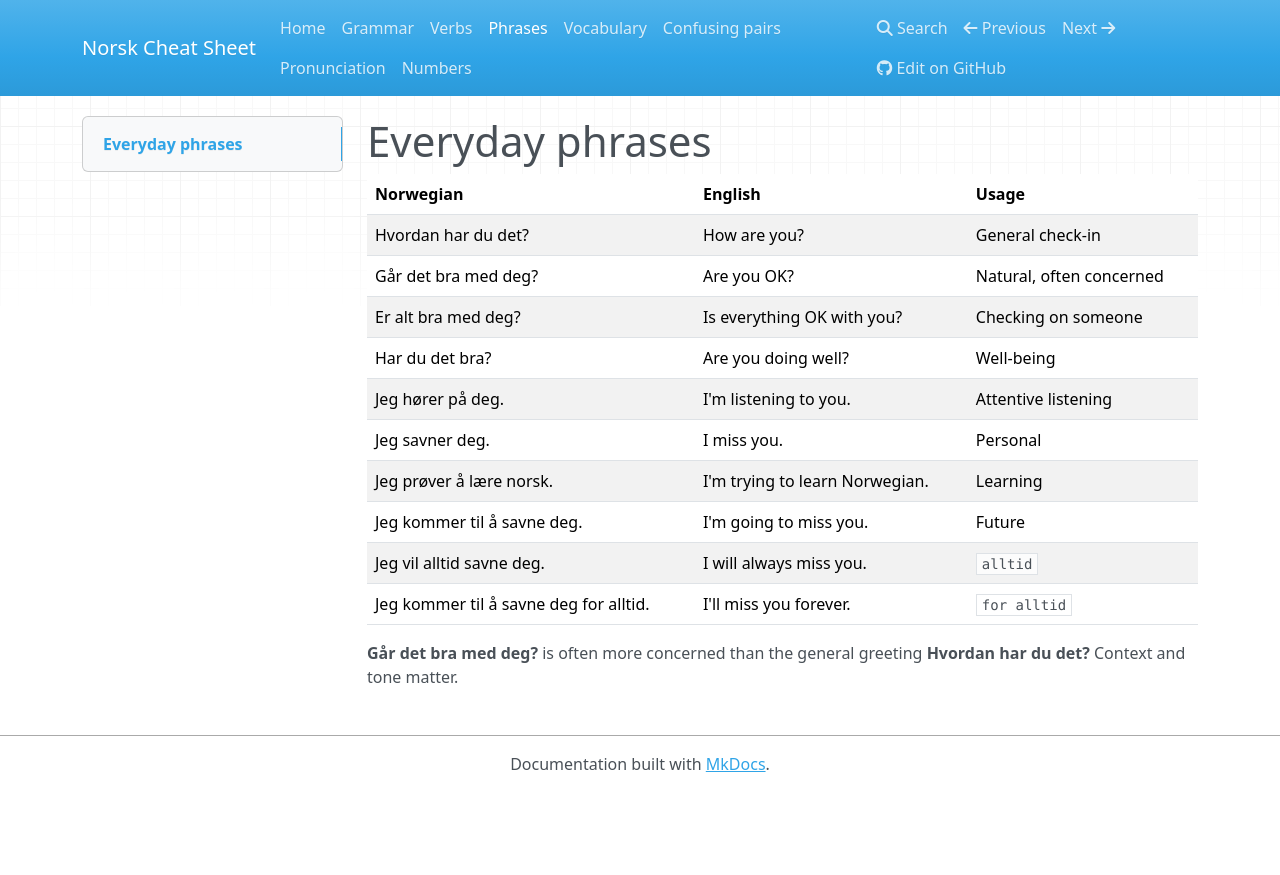
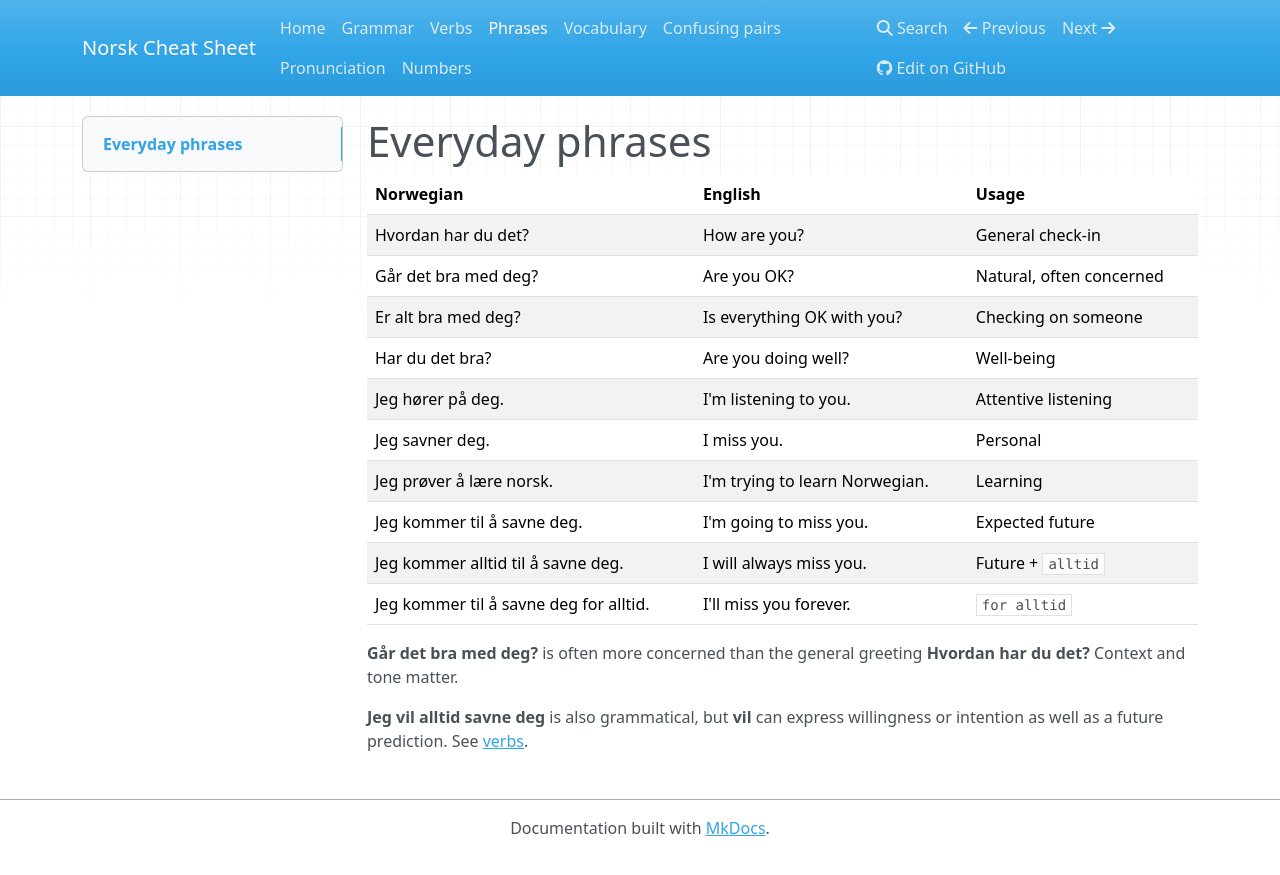
Before and after one commit to timsnyder/norsk-cheatsheet, an MkDocs documentation site: the page built from docs/phrases.md, in a window 1280 px wide. Shown: the top 875 px of the page. Built offline with MkDocs 1.6.1, drawn with Linux system fonts in a browser that asks for light colours; nearby versions of some CDN libraries.

Commit message:
docs: address review feedback in docs/phrases.md
Co-authored-by: ChatGPT (GPT-6) <noreply@openai.com>

```diff
--- a/docs/phrases.md
+++ b/docs/phrases.md
@@ -9,9 +9,12 @@
 | Jeg hører på deg. | I'm listening to you. | Attentive listening |
 | Jeg savner deg. | I miss you. | Personal |
 | Jeg prøver å lære norsk. | I'm trying to learn Norwegian. | Learning |
-| Jeg kommer til å savne deg. | I'm going to miss you. | Future |
-| Jeg vil alltid savne deg. | I will always miss you. | `alltid` |
+| Jeg kommer til å savne deg. | I'm going to miss you. | Expected future |
+| Jeg kommer alltid til å savne deg. | I will always miss you. | Future + `alltid` |
 | Jeg kommer til å savne deg for alltid. | I'll miss you forever. | `for alltid` |
 
 **Går det bra med deg?** is often more concerned than the general greeting
 **Hvordan har du det?** Context and tone matter.
+
+**Jeg vil alltid savne deg** is also grammatical, but **vil** can express
+willingness or intention as well as a future prediction. See [verbs](verbs.md).
```
